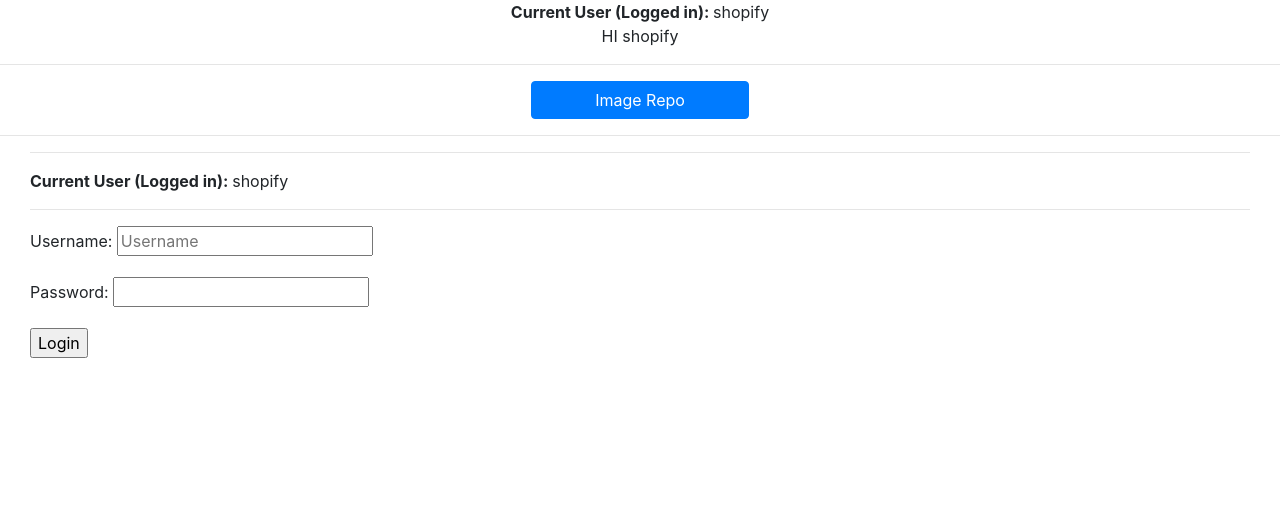
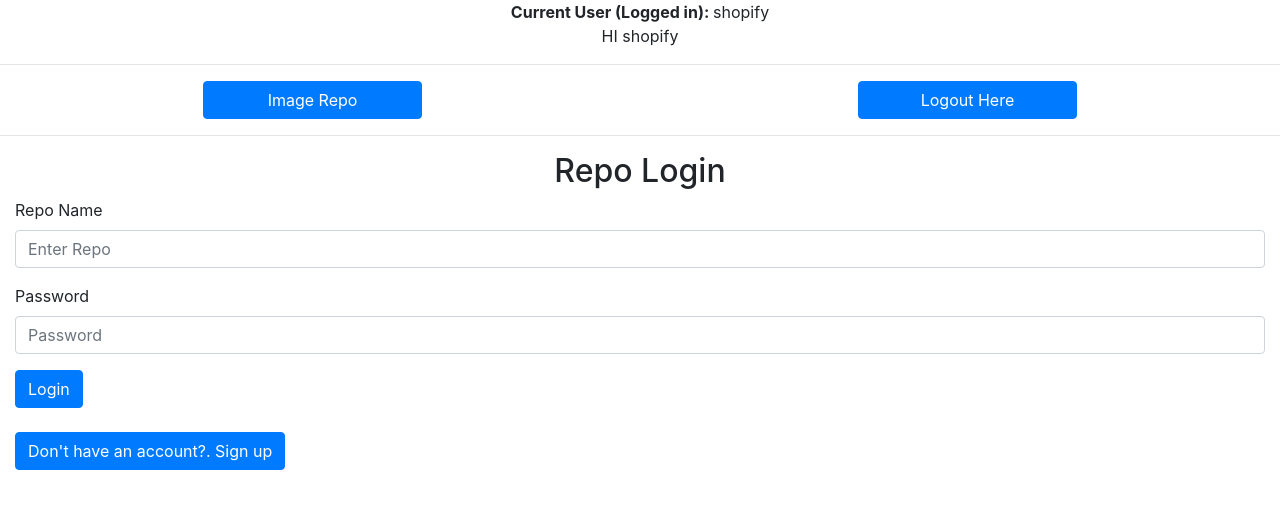
Before and after one commit to oluwatobi1/Shopify-2021, a Django app: page /shop/login in a window 1280 px wide. Shown: the top 509 px of the page. Run offline with Django 3.2, Linux system fonts and the light colour scheme; a user stored in the database is signed in; some libraries are stand-ins or nearby versions.

Commit message:
implemented logout; FE on Login

```diff
--- a/api/templates/api/base.html
+++ b/api/templates/api/base.html
@@ -20,15 +20,19 @@
 {#          ToDo Implement logout#}
           <br>
           HI {{ user.username }}
-       {% else %}
-          <a href="{% url 'login_url' %}">Login Here</a>
 
       {% endif %}
+  <hr>
   </div>
-  <hr>
   <div class="pagelinks row justify-content-around">
           <a class="btn btn-primary col-2" href="{% url 'gallery_url' %}">Image Repo</a>
-{#          <a class="btn btn-primary col-2" href="{% url 'logout_url' %}">Logout Here</a>#}
+
+      {% if user.is_authenticated %}
+          <a class="btn btn-primary col-2" href="{% url 'login_url' %}">Logout Here</a>
+          {% else %}
+          <a class="btn btn-primary col-2" href="{% url 'logout_url' %}">Login Here</a>
+
+      {% endif %}
           </div>
   <hr>
 <div class="container-fluid">
--- a/api/templates/api/login_form.html
+++ b/api/templates/api/login_form.html
@@ -6,24 +6,39 @@
 
 
 {% block content %}
-<div class="container-fluid">
 
-<hr>
-<strong>Current User (Logged in): </strong>{{request.user}}
-<hr>
+<h2 align="center"> Repo Login</h2>
 
 <form method="post">
   {% csrf_token %}
-<p><label for="username"> Username: </label>
-  <input id="username" type="text" name="username" placeholder="Username">
-</p>
-<p><label for="password"> Password: </label>
-  <input id="password"type="password" name="password">
-</p>
-<p>
-  <input type="submit" value="Login">
-</p>
+
+    <div class="form-group">
+    <label for="InputUsername">Repo Name</label>
+    <input type="text" class="form-control" id="InputUsername" aria-describedby="textHelp"
+           placeholder="Enter Repo" name="username">
+  </div>
+{##}
+{#<label for="username"> Username: </label>#}
+{#  <input id="username" type="text" name="username" placeholder="Username">#}
+
+<div class="form-group">
+    <label for="InputPassword1">Password</label>
+    <input  name="password" type="password" class="form-control"
+           id="InputPassword1" placeholder="Password">
+  </div>
+{#    #}
+{#<p><label for="password"> Password: </label>#}
+{#  <input id="password"type="password" name="password">#}
+{#</p>#}
+
+    <button type="submit" class="btn btn-primary">Login</button>
+{#<p>#}
+{#  <input type="submit" value="Login">#}
+{#</p>#}
 </form>
+<br>
+<a class="btn btn-primary " href="{% url 'signup_url' %}">Don't have an account?. Sign up</a>
+
 {% if form.errors %}
 <p>
 Error: Confirm details.
@@ -31,4 +46,5 @@ Error: Confirm details.
 </p>
 {% endif %}
 </div>
+    </div>
 {% endblock %}
--- a/api/urls.py
+++ b/api/urls.py
@@ -5,12 +5,13 @@
 """
 
 from django.urls import path
-from .views import ShopFormView, ShopGalleryView, SignUpFormView, LoginView
+from .views import ShopFormView, ShopGalleryView, SignUpFormView, LoginView, logout_view
 
 urlpatterns = [
     path('', ShopFormView.as_view(), name='upload_url'),
     path('gallery', ShopGalleryView.as_view(), name='gallery_url'),
     path('signup', SignUpFormView.as_view(), name='signup_url'),
     path('login', LoginView.as_view(), name='login_url'),
+    path('logout', logout_view, name="logout_url")
 
 ]
--- a/api/views.py
+++ b/api/views.py
@@ -3,7 +3,7 @@ from django.shortcuts import render, HttpResponse, redirect
 from django.views import View
 from django.views.generic import ListView
 from django.utils import timezone
-from django.contrib.auth import authenticate, login
+from django.contrib.auth import authenticate, login, logout
 
 from .forms import ShopForm, SignUpForm
 from .models import Shop
@@ -90,3 +90,8 @@ class LoginView(View):
             return HttpResponseRedirect('/shop/gallery')
         else:
             return HttpResponse("Form Error")
+
+
+def logout_view(request):
+    logout(request)
+    return HttpResponseRedirect('/shop/login')
```
Also changed, not shown: db.sqlite3.
